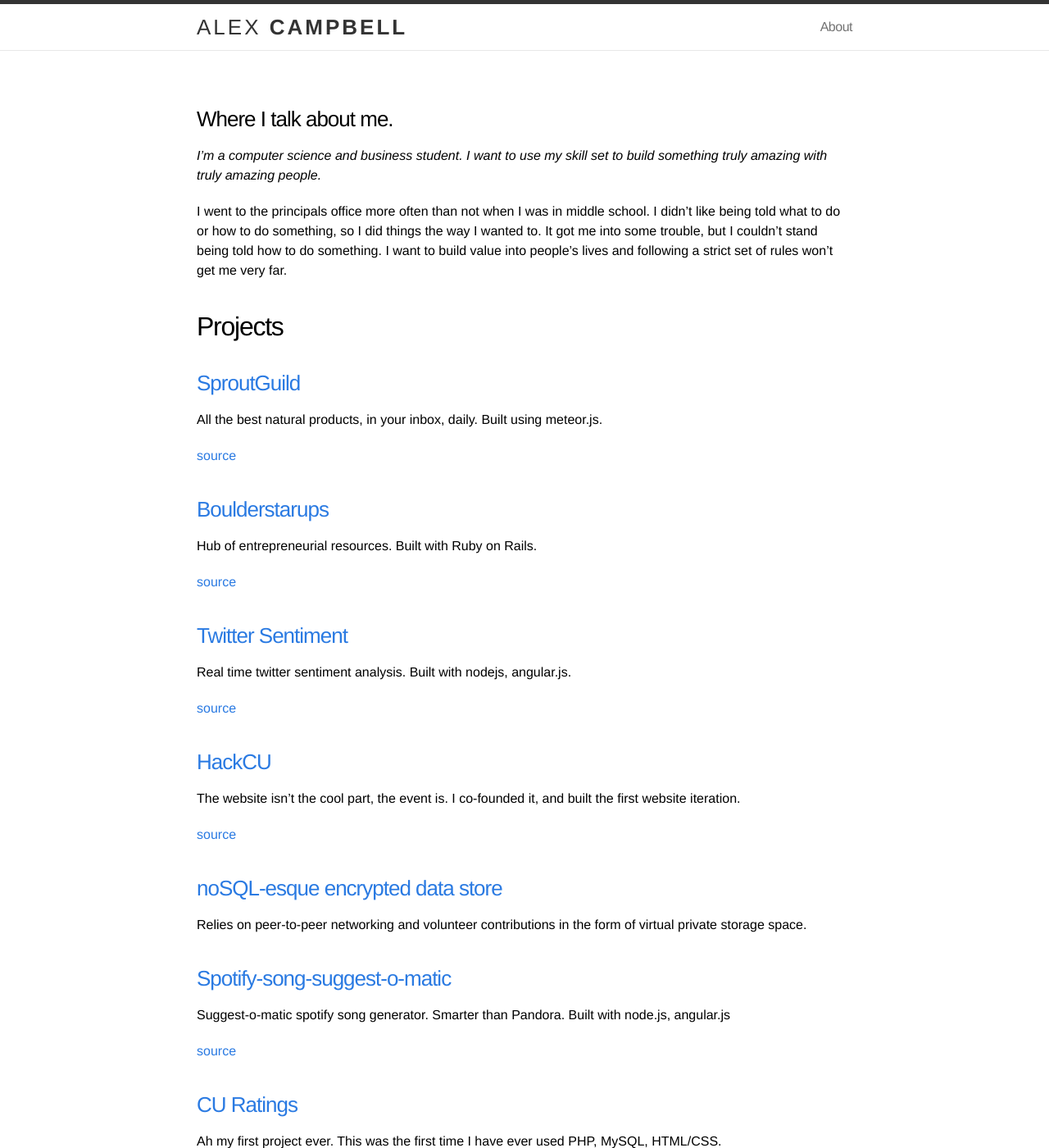
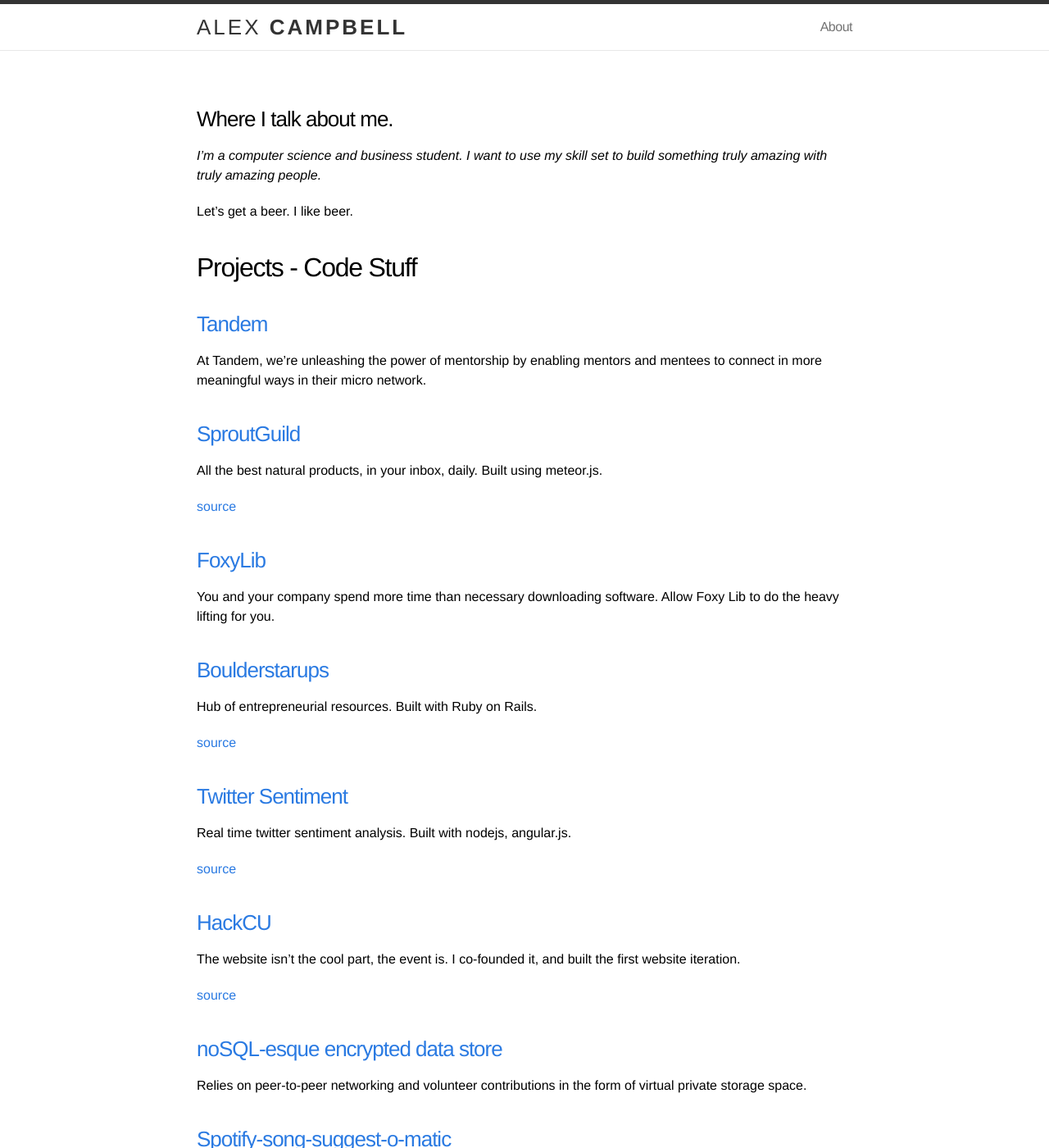
Before and after one commit to Zandrr/Zandrr.github.io, a Jekyll site: the page built from about.md, in a window 1280 px wide and 1400 px high. Shown: the whole window at 82% size. Built offline with Jekyll 4.4.1, drawn with Linux system fonts in a browser that asks for light colours; nearby versions of some CDN libraries; some of the changed text lies outside the part shown.

Commit message:
updated about

```diff
--- a/about.md
+++ b/about.md
@@ -7,11 +7,17 @@
 
 *I'm a computer science and business student. I want to use my skill set to build something truly amazing with truly amazing people.*
 
+Let's get a beer.  I like beer.
 
-I went to the principals office more often than not when I was in middle school.
-I didn't like being told what to do or how to do something, so I did things the way I wanted to.  It got me into some trouble, but I couldn't stand being told how to do something. I want to build value into people's lives and following a strict set of rules won't get me very far.
 
-##Projects
+
+##Projects - Code Stuff
+
+
+###[Tandem](http://betandem.com/)
+
+At Tandem, we're unleashing the power of mentorship by enabling mentors and mentees to connect in more meaningful ways in their micro network.
+
 
 ###[SproutGuild](http://sproutguild.com)
 
@@ -20,6 +26,12 @@
 
 
 [source](https://github.com/sproutguild/SproutGuild)
+
+
+###[FoxyLib](http://foxylib.co/)
+
+You and your company spend more time than necessary downloading software. Allow Foxy Lib to do the heavy lifting for you.
+
 
 
 ###[Boulderstarups](http://boulderstartups.org)
@@ -48,6 +60,7 @@
 
 [source](https://github.com/Zandrr/HackCU)
 
+
 ###[noSQL-esque encrypted data store ](https://github.com/Zandrr/phonebook.js)
 
 
@@ -64,3 +77,10 @@
 ###[CU Ratings](https://github.com/Zandrr/CUratings)
 
 Ah my first project ever.  This was the first time I have ever used PHP, MySQL, HTML/CSS.
+
+
+## Projects - Not Code Stuff
+
+### [Mailroom](https://www.youtube.com/watch?v=60lAmF7kcY0&app=desktop)
+
+I was recently an actor in a friend's Amelie-like film.  It was awesome.
```
